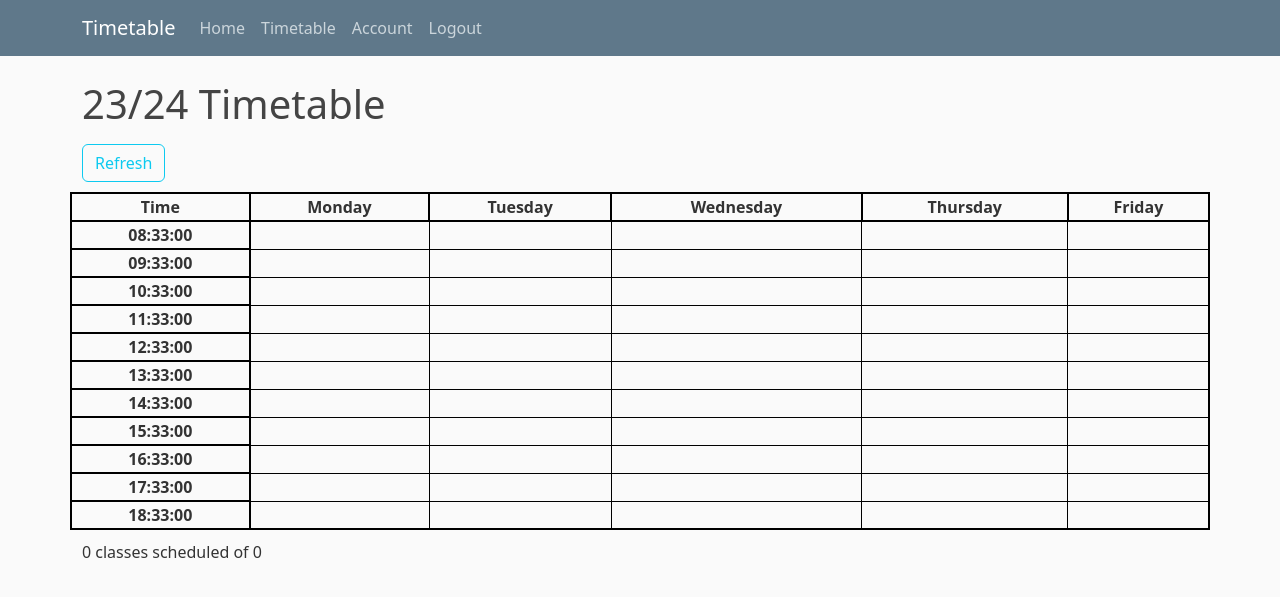
After one commit to george-oconnor/georgestools-blog, a Flask app: page /timetable in a window 1280 px wide. The commit adds this page. Shown: the top 597 px of the page. Run offline with Flask 3, Linux system fonts and the light colour scheme; the visitor is signed in with stand-in values (Sample User, id 1); data that the repository does not hold is empty.

Commit message:
timetable stuff

```diff
--- a/flaskblog/__init__.py
+++ b/flaskblog/__init__.py
@@ -12,6 +12,7 @@ login_manager.login_view = 'users.login'
 login_manager.login_message_category = 'info'
 mail = Mail()
 
+from flaskblog.timetable.routes import timetable
 from flaskblog.users.routes import users
 from flaskblog.posts.routes import posts
 from flaskblog.main.routes import main
@@ -30,5 +31,6 @@ def create_app(config_class=Config):
     app.register_blueprint(posts)
     app.register_blueprint(main)
     app.register_blueprint(errors)
+    app.register_blueprint(timetable)
 
     return app
--- a/flaskblog/models.py
+++ b/flaskblog/models.py
@@ -41,3 +41,22 @@ class Post(db.Model):
 
     def __repr__(self) -> str:
         return f"Post('{self.title}', '{self.date_posted}')"
+
+class Class(db.Model):
+    id = db.Column(db.Integer, primary_key=True)
+    goc_id = db.Column(db.String(100), nullable=False)
+    subject = db.Column(db.String(100), nullable=False)
+    level = db.Column(db.String(100), nullable=False)
+    pace = db.Column(db.String(100), nullable=True)
+    group = db.Column(db.String(10), nullable=False)
+    teacher = db.Column(db.String(100), nullable=False)
+    acronym = db.Column(db.String(10), nullable=False)
+    day = db.Column(db.String(50), nullable=True)
+    starttime = db.Column(db.String(50), nullable=True)
+    duration = db.Column(db.String(50), nullable=True)
+    endtime = db.Column(db.String(50), nullable=True)
+    stream = db.Column(db.String(10), nullable=True)
+    room = db.Column(db.String(10), nullable=True)
+
+    def __repr__(self) -> str:
+        return f"Class({self.subject} ({self.level}) {self.group} Year - {self.stream} - {self.acronym} )"
--- a/flaskblog/static/main.css
+++ b/flaskblog/static/main.css
@@ -22,6 +22,40 @@ body {
 
   a:active {
     text-decoration: none;
+  }
+
+  .timetable-table {
+    margin-top: 10px;
+    border: 2px solid black;
+  }
+
+  .timetable-times-col-item {
+    border: 2px solid black;
+    font-weight: bold;
+    text-align: center;
+  }
+
+  .timetable-days-row-item {
+    border: 2px solid black;
+    font-weight: bold;
+    text-align: center;
+  }
+
+  .timetable-outer-timeslot-item {
+    border: 1px solid black;
+  }
+
+  .timetable-inner-timeslot-table {
+    border: 0px dashed red;
+    margin: auto;
+  }
+
+  .timetable-inner-timeslot-row {
+    margin:auto;
+  }
+
+  .timetable-inner-timeslot-item {
+    text-align: center;
   }
 
   .bg-steel {
--- a/flaskblog/templates/layout.html
+++ b/flaskblog/templates/layout.html
@@ -9,28 +9,28 @@
         <link rel="stylesheet" type="text/css" href="{{ url_for('static', filename='main.css') }}">
 
         {% if title %}
-            <title>georgeoc.com - {{ title }}</title>
+            <title>Timetable - {{ title }}</title>
         {% else %}
-            <title>georgeoc.com</title>
+            <title>Timetable</title>
         {% endif %}
     </head>
     <body>
         <header class="site-header">
             <nav class="navbar navbar-expand-md navbar-dark bg-steel fixed-top">
                 <div class="container">
-                    <a class="navbar-brand mr-4" href="/">georgeoc.com</a>
+                    <a class="navbar-brand mr-4" href="/">Timetable</a>
                     <button class="navbar-toggler" type="button" data-toggle="collapse" data-target="#navbarToggle" aria-controls="navbarToggle" aria-expanded="false" aria-label="Toggle navigation">
                         <span class="navbar-toggler-icon"></span>
                     </button>
                     <div class="collapse navbar-collapse" id="navbarToggle">
                         <div class="navbar-nav mr-auto">
                             <a class="nav-item nav-link" href="{{ url_for('main.home') }}">Home</a>
-                            <a class="nav-item nav-link" href="{{ url_for('main.about') }}">About</a>
+                            <a class="nav-item nav-link" href="{{ url_for('timetable.home') }}">Timetable</a>
                         </div>
                         <!-- Navbar Right Side -->
                         <div class="navbar-nav">
                             {% if current_user.is_authenticated %}
-                                <a class="nav-item nav-link" href="{{ url_for('posts.new_post') }}">New Post</a>
+                                <!---<a class="nav-item nav-link" href="{{ url_for('posts.new_post') }}">New Post</a>-->
                                 <a class="nav-item nav-link" href="{{ url_for('users.account') }}">Account</a>
                                 <a class="nav-item nav-link" href="{{ url_for('users.logout') }}">Logout</a>
                             {% else %}
@@ -45,7 +45,6 @@
 
         <main role="main" class="container">
             <div class="row">
-              <div class="col-md-8">
                 {% with messages = get_flashed_messages(with_categories=True) %}
                     {% if messages %}
                         {% for category, message in messages %}
@@ -56,20 +55,6 @@
                     {% endif %}
                 {% endwith %}
                 {% block content %}{% endblock %}
-              </div>
-              <div class="col-md-4">
-                <div class="content-section">
-                    <h3>Our Sidebar</h3>
-                        <p class='text-muted'>You can put any information here you'd like.
-                            <ul class="list-group">
-                                <li class="list-group-item list-group-item-light">Latest Posts</li>
-                                <li class="list-group-item list-group-item-light">Announcements</li>
-                                <li class="list-group-item list-group-item-light">Calendars</li>
-                                <li class="list-group-item list-group-item-light">etc</li>
-                            </ul>
-                        </p>
-                    </div>
-                </div>
             </div>
         </main>
 
--- /dev/null
+++ b/flaskblog/templates/timetable.html
@@ -0,0 +1,45 @@
+{% extends "layout.html" %}
+{% block content %}
+    <h1>23/24 Timetable</h1>
+    <form method="POST" action="">
+        {{ refresh_form.hidden_tag() }} <!-- csrf token -->
+        <div class="form-group mt-2" title="Refresh">
+            {{ refresh_form.submit(class="btn btn-outline-info") }}
+        </div>
+    </form>
+    <table class="timetable-table">
+        <tr id="timetable-days-row">
+            <td style="text-align: center; font-weight: bold;">Time</td>
+            {% for day in days %}
+                <td class="timetable-days-row-item">{{ day }}</td>
+            {% endfor %}
+        </tr>
+        {% for time in times %}
+            <tr class="timetable-times-row">
+                <td class="timetable-times-col-item">{{ time }}</td>
+                {% for day in days %}
+                    <td class="timetable-outer-timeslot-item">
+                        <table class="timetable-inner-timeslot-table">
+                            {% for class in classes %}
+                                {% if class.day == day and class.starttime == time%}
+                                    <tr class="timetable-inner-timeslot-row" title="{{ class.pace }}">
+                                        <td class="timetable-inner-timeslot-item" style="text-align: right;"><a href="/timetable/subject/{{ class.subject }}">{{ class.subject }}</a></td>
+                                        <td class="timetable-inner-timeslot-item">{{ " (" + class.level[:1] + ") " }}</td>
+                                        <td class="timetable-inner-timeslot-item"><a href="/timetable/group/{{ class.group }}">{{ class.group }}</a></td>
+                                        <td class="timetable-inner-timeslot-item">{{ " - " }}</td>
+                                        <td class="timetable-inner-timeslot-item">{{ class.stream }}</td>
+                                        <td class="timetable-inner-timeslot-item">{{ " - " }}</td>
+                                        <td class="timetable-inner-timeslot-item"><a href="/timetable/teacher/{{ class.acronym }}">{{ class.acronym }}</a></td>
+                                        <td class="timetable-inner-timeslot-item">{{ " - " }}</td>
+                                        <td class="timetable-inner-timeslot-item", style="text-align: left;"><a href="/timetable/room/{{ class.room }}">{{ class.room }}</a></td>
+                                    </tr>
+                                {% endif %}
+                            {% endfor %}
+                        </table>
+                    </td>
+                {% endfor %}
+            </tr>
+        {% endfor %}
+    </table>
+    <p style="margin-top: 10px;">{{ scheduled_classes }} classes scheduled of {{ total_classes }}</p>
+{% endblock content %}
--- /dev/null
+++ b/flaskblog/timetable/forms.py
@@ -0,0 +1,5 @@
+from flask_wtf import FlaskForm
+from wtforms import SubmitField
+
+class RefreshForm(FlaskForm):
+    submit = SubmitField('Refresh')
--- /dev/null
+++ b/flaskblog/timetable/routes.py
@@ -0,0 +1,91 @@
+from flask import render_template, request, Blueprint
+from flask_login import login_required
+from flaskblog.timetable.forms import RefreshForm
+from flaskblog.timetable.utils import getTimetableFile, countScheduledClasses
+from flaskblog.models import Class
+from flaskblog import db
+
+timetable = Blueprint('timetable', __name__)
+
+times = ["08:33:00", "09:33:00", "10:33:00", "11:33:00", "12:33:00", "13:33:00", "14:33:00", "15:33:00", "16:33:00", "17:33:00", "18:33:00"]
+days = ["Monday", "Tuesday", "Wednesday", "Thursday", "Friday"]
+
+@timetable.route("/timetable", methods=['GET', 'POST'])
+@login_required
+def home():
+    classes = Class.query.all()
+    refresh_form = RefreshForm()
+    if refresh_form.validate_on_submit():
+        df = getTimetableFile()
+    return render_template('timetable.html',
+                title="Full",
+                refresh_form=refresh_form,
+                classes=classes,
+                times=times,
+                days=days,
+                scheduled_classes=countScheduledClasses(classes, times, days),
+                total_classes=len(classes))
+
+@timetable.route("/timetable/teacher/<string:acronym>", methods=['GET', 'POST'])
+@login_required
+def teacher_timetable(acronym):
+    classes = Class.query.filter_by(acronym=acronym).all()
+    refresh_form = RefreshForm()
+    if refresh_form.validate_on_submit():
+        df = getTimetableFile()
+    return render_template('timetable.html',
+                title=acronym,
+                refresh_form=refresh_form,
+                classes=classes,
+                times=times,
+                days=days,
+                scheduled_classes=countScheduledClasses(classes, times, days),
+                total_classes=len(classes))
+
+@timetable.route("/timetable/subject/<string:subject>", methods=['GET', 'POST'])
+@login_required
+def subject_timetable(subject):
+    classes = Class.query.filter_by(subject=subject).all()
+    refresh_form = RefreshForm()
+    if refresh_form.validate_on_submit():
+        df = getTimetableFile()
+    return render_template('timetable.html',
+                title=subject,
+                refresh_form=refresh_form,
+                classes=classes,
+                times=times,
+                days=days,
+                scheduled_classes=countScheduledClasses(classes, times, days),
+                total_classes=len(classes))
+
+@timetable.route("/timetable/group/<string:group>", methods=['GET', 'POST'])
+@login_required
+def group_timetable(group):
+    classes = Class.query.filter_by(group=group).all()
+    refresh_form = RefreshForm()
+    if refresh_form.validate_on_submit():
+        df = getTimetableFile()
+    return render_template('timetable.html',
+                title="Timetable",
+                refresh_form=refresh_form,
+                classes=classes,
+                times=times,
+                days=days,
+                scheduled_classes=countScheduledClasses(classes, times, days),
+                total_classes=len(classes))
+
+@timetable.route("/timetable/room/<string:room>", methods=['GET', 'POST'])
+@login_required
+def room_timetable(room):
+    classes = Class.query.filter_by(room=room).all()
+    refresh_form = RefreshForm()
+    if refresh_form.validate_on_submit():
+        df = getTimetableFile()
+    return render_template('timetable.html',
+                title="Timetable",
+                refresh_form=refresh_form,
+                classes=classes,
+                times=times,
+                days=days,
+                scheduled_classes=countScheduledClasses(classes, times, days),
+                total_classes=len(classes))
```
Also changed, not shown: flaskblog/timetable/utils.py (added, +64 -0 lines), flaskblog/timetable/__init__.py (added), 1 other file.
